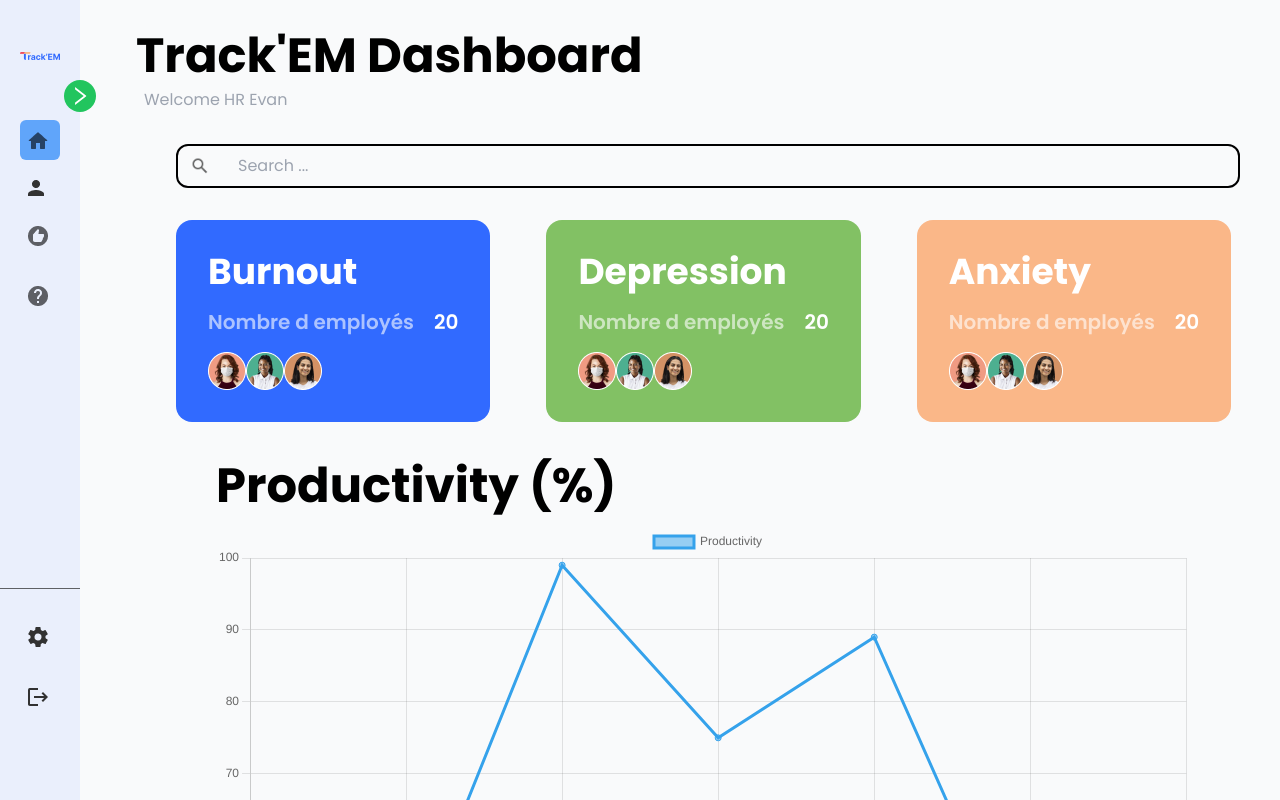
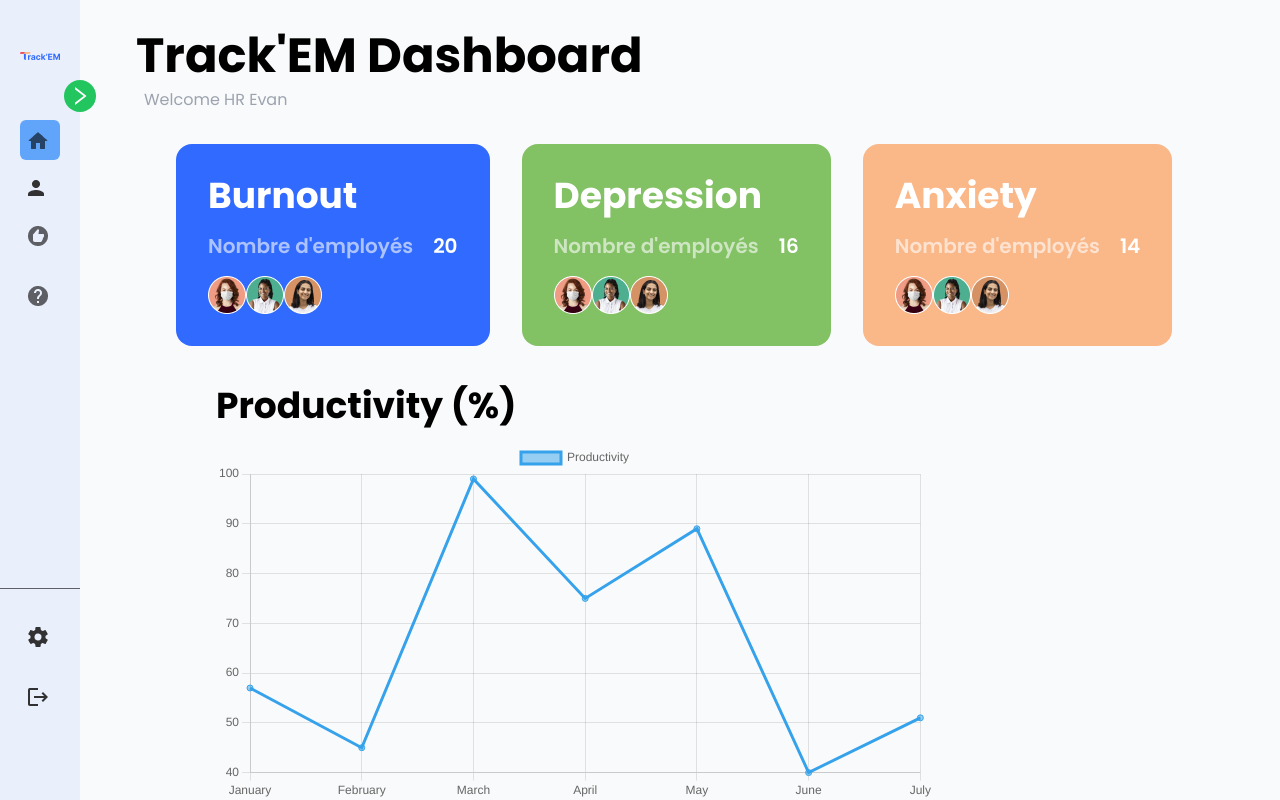
Before and after one commit to ouaelesi/Track-em-APP-, a React (Vite) app: page / in a window 1280 px wide. Shown: the top 800 px of the page. Built offline with nearby package versions, Linux system fonts and the light colour scheme.

Commit message:
some edits in the home page

```diff
--- a/src/pages/Home.jsx
+++ b/src/pages/Home.jsx
@@ -57,12 +57,11 @@ export const data = {
 function Home() {
   return (
     <div className="mt-8 px-10">
-      <SearchInput />
-      <div className="mt-8 flex gap-14 text-white">
+      <div className="mt-8 flex gap-8 text-white">
         <div className="flex flex-col items-start bg-track-blue p-8 rounded-2xl">
           <p className="font-bold text-4xl">Burnout</p>
           <div className="flex gap-x-5 justify-between my-4 font-semibold">
-            <p className="opacity-60 text-xl">Nombre d employés</p>
+            <p className="opacity-60 text-xl">Nombre d'employés</p>
             <p className="text-xl">20</p>
           </div>
           <div className="flex ">
@@ -74,8 +73,8 @@ function Home() {
         <div className="flex flex-col items-start bg-track-green p-8 rounded-2xl">
           <p className="font-bold text-4xl">Depression</p>
           <div className="flex gap-x-5 justify-between my-4 font-semibold">
-            <p className="opacity-60 text-xl">Nombre d employés</p>
-            <p className="text-xl">20</p>
+            <p className="opacity-60 text-xl">Nombre d'employés</p>
+            <p className="text-xl">16</p>
           </div>
           <div className="flex">
             <img src={profile1} alt="profile 1" />
@@ -86,8 +85,8 @@ function Home() {
         <div className="flex flex-col items-start bg-track-orange p-8 rounded-2xl">
           <p className="font-bold text-4xl">Anxiety</p>
           <div className="flex gap-x-5 justify-between my-4 font-semibold">
-            <p className="opacity-60 text-xl">Nombre d employés</p>
-            <p className="text-xl">20</p>
+            <p className="opacity-60 text-xl">Nombre d'employés</p>
+            <p className="text-xl">14</p>
           </div>
           <div className="flex">
             <img src={profile1} alt="profile 1" />
@@ -96,8 +95,8 @@ function Home() {
           </div>
         </div>
       </div>
-      <div className="py-10 px-10">
-        <div className="text-5xl font-bold mb-4">Productivity (%)</div>
+      <div className="py-10 px-10 w-9/12 flex flex-col">
+        <div className="text-4xl font-bold mb-4">Productivity (%)</div>
         <Line options={options} data={data} />
       </div>
     </div>
```
